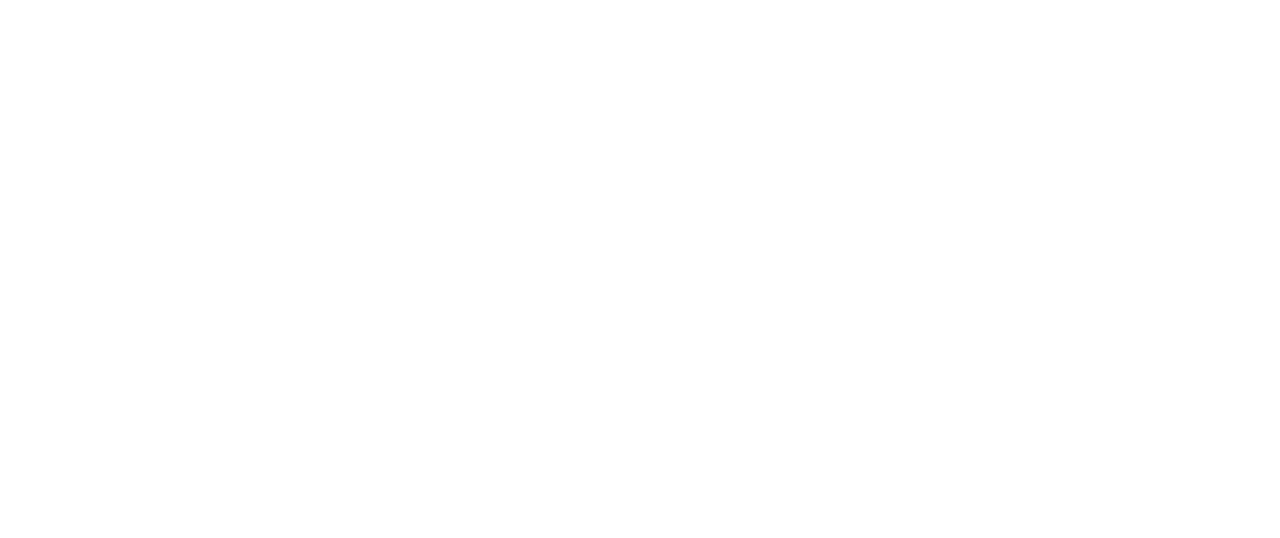
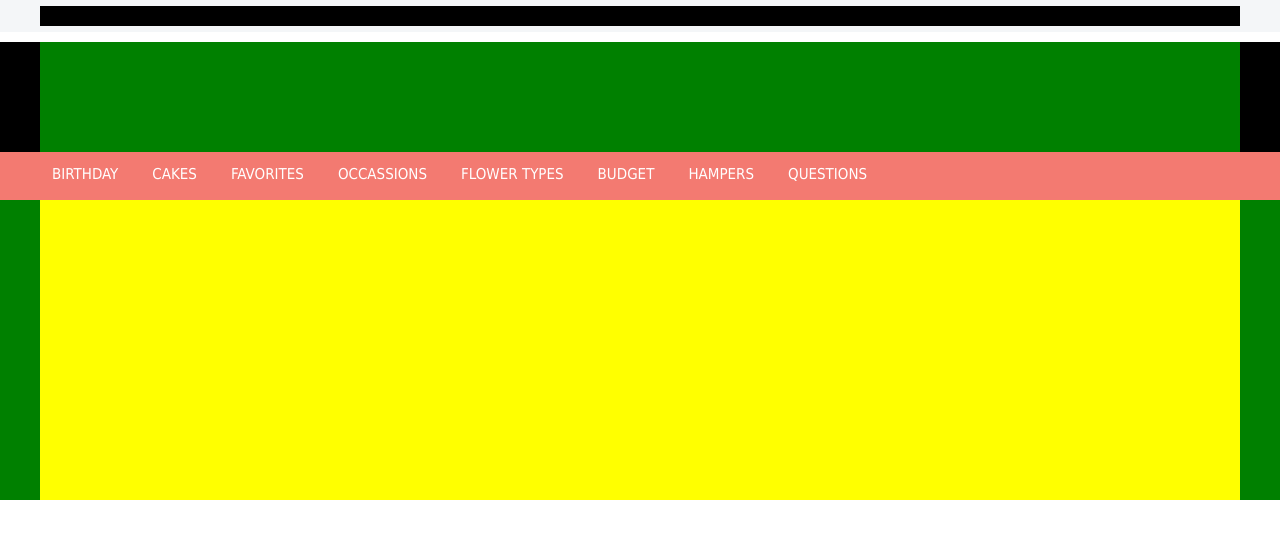
Before and after one commit to AniKarapetyan96/FlowerShop, a plain HTML site: page index.html in a window 1280 px wide. Drawn offline with Linux system fonts and the light colour scheme.

Commit message:
First job commit

```diff
--- a/css/style.css
+++ b/css/style.css
@@ -3,3 +3,84 @@ body{
 	margin:0px;
 	font-family:tahoma;
 }
+
+
+
+.header-top {
+    background: #f4f6f8;
+    padding: 6px 0;
+    float: left;
+    width: 100%;
+	height:20px;
+	display:block;
+}
+.ht-content{
+	margin:0 auto;
+	max-width:1200px;
+	width:100%;
+	height:100%;
+    background: #000;
+}
+.header-bottom{
+	float:left;
+	width:100%;
+	height:158px;
+	background: #000;
+	margin-top:10px;
+}
+.hb-navbar{
+	background-color: #f37a71;
+	width:100%;
+	height:48px;
+}
+.hb-logo{
+	margin:0 auto;
+	max-width:1200px;
+	width:100%;
+	height:110px;
+	background-color:green;
+
+}
+.hb-nav-container{
+	margin:0 auto;
+	max-width:1200px;
+	width:100%;
+}
+.hb-nav ul{
+	padding:0px;
+	margin:0px;
+}
+.hb-nav ul li{
+	list-style:none;
+	float:left;
+	margin-right:10px;
+	padding:12px;
+
+}
+.hb-nav ul li a{
+	color:#fff;
+	font-size:15px;
+	text-decoration:none;
+}
+
+.slider-container{
+	width:100%;
+	float:left;
+	height:300px;
+	background-color:green;
+
+}
+.sc-slider{
+	margin:0 auto;
+	max-width:1200px;
+	width:100%;
+	height:300px;
+	background-color:yellow;
+}
+
+
+@media (max-width: 769px){
+	.header-top {
+		display:none;
+	}
+}
--- a/index.html
+++ b/index.html
@@ -7,10 +7,71 @@
   <link rel="stylesheet" href="css/style.css">
 </head>
 <body>
+<header>
+	<div class="header-top">
+		<div class="ht-content"></div>
+	</div>
+	<div class="header-bottom">
+		<div class="hb-logo">
 
-
-
-
+		</div>
+		<div class="hb-navbar">
+			<nav class="hb-nav">
+				<div class="hb-nav-container">
+					<ul>
+						<li>
+							<a href="">
+								<span>BIRTHDAY</span>
+							</a>
+						</li>
+						<li>
+							<a href="">
+								<span>CAKES</span>
+							</a>
+						</li>
+						<li>
+							<a href="">
+								<span>FAVORITES</span>
+							</a>
+						</li>
+						<li>
+							<a href="">
+								<span>OCCASSIONS</span>
+							</a>
+						</li>
+						<li>
+							<a href="">
+								<span>FLOWER TYPES</span>
+							</a>
+						</li>
+						<li>
+							<a href="">
+								<span>BUDGET</span>
+							</a>
+						</li>
+						<li>
+							<a href="">
+								<span>HAMPERS</span>
+							</a>
+						</li>
+						<li>
+							<a href="">
+								<span>QUESTIONS</span>
+							</a>
+						</li>
+					</ul>
+				</div>
+			</nav>
+		</div>
+	</div>
+</header>
+<section class="slider-section">
+	<div class="slider-container">
+		<div class="sc-slider">
+			<img src="" alt="" title="">
+		</div>
+	</div>
+</section>
 
 
 </body>
```
